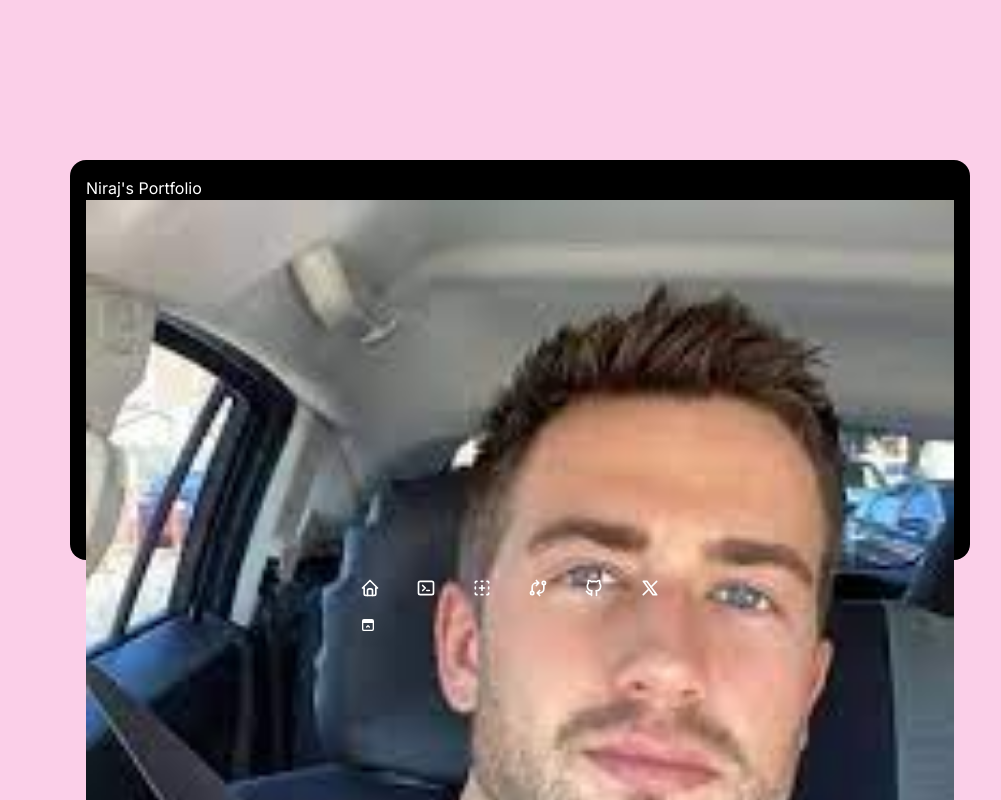
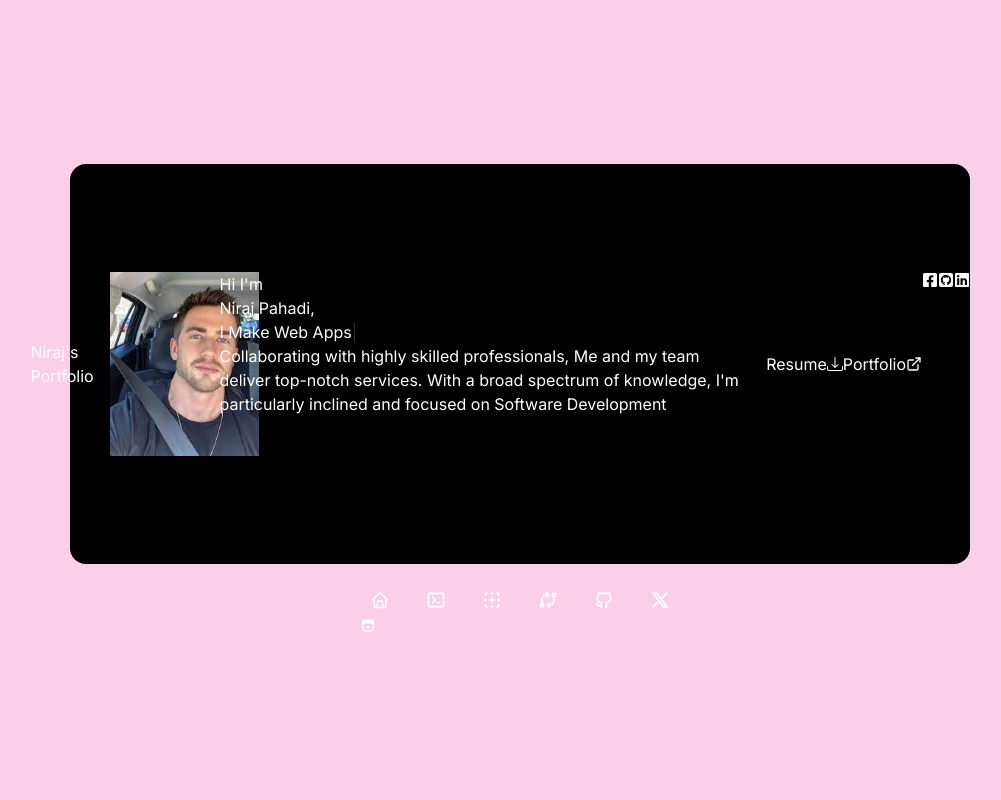
Before and after one commit to pahadiniraj/Portfolio, a Next.js app: page / in a window 1280 px wide. Shown: the top 800 px of the page, without its empty margins (120-1121 px from the left). Built offline with nearby package versions, Linux system fonts and the light colour scheme.

Commit message:
changed some typos

```diff
--- a/src/Components/Home/Home.tsx
+++ b/src/Components/Home/Home.tsx
@@ -8,20 +8,18 @@ import { ReactTyped } from "react-typed";
 
 const HomeComponent = () => {
   return (
-    <div className="flex flex-col md:flex-row  ">
-      {/* Image Section */}
-      <div className="md:w-2/6 bg-green-200 order-1 md:order-2 p-2  flex flex-col gap-4 justify-center items-center">
+    <div className="flex flex-col md:flex-row md:justify-center md:gap-4  ">
+      <div className="md:w-2/6  order-1 md:order-2 p-4    flex flex-col gap-4 justify-center items-center ">
         <h1 className="text-center text-2xl font-bold md:hidden">
           Niraj's Portfolio
         </h1>
         <Image
           src={profile}
           alt="Niraj Pahadi Photo"
-          className="w-full rounded-xl "
+          className="w-full rounded-xl  "
         />
       </div>
-      {/* Text Section */}
-      <div className="md:w-3/5 order-2 md:order-1 pl-2 py-2 flex flex-col gap-6 justify-center">
+      <div className="md:w-3/5 order-2 md:order-1 pl-4 py-2 md:pl-0 flex flex-col gap-4 md:gap-6 justify-center">
         <section>
           <p className="text-4xl font-bold ">Hi I'm</p>
           <h1 className="text-4xl font-bold ">Niraj Pahadi,</h1>
--- a/src/app/layout.tsx
+++ b/src/app/layout.tsx
@@ -26,7 +26,7 @@ export default function RootLayout({
         className={`${inter.className} md:container md:px-10  md:mx-auto  md:flex md:justify-center md:flex-col gap-4 justify-center items-center h-screen bg-pink-200 relative `}
       >
         <main
-          className="bg-black md:rounded-2xl p-2 w-full  md:w-[900px] md:h-[400px]
+          className="bg-black md:rounded-2xl flex justify-center items-center w-full  md:w-[900px] md:h-[400px]
          "
         >
           {children}
```
